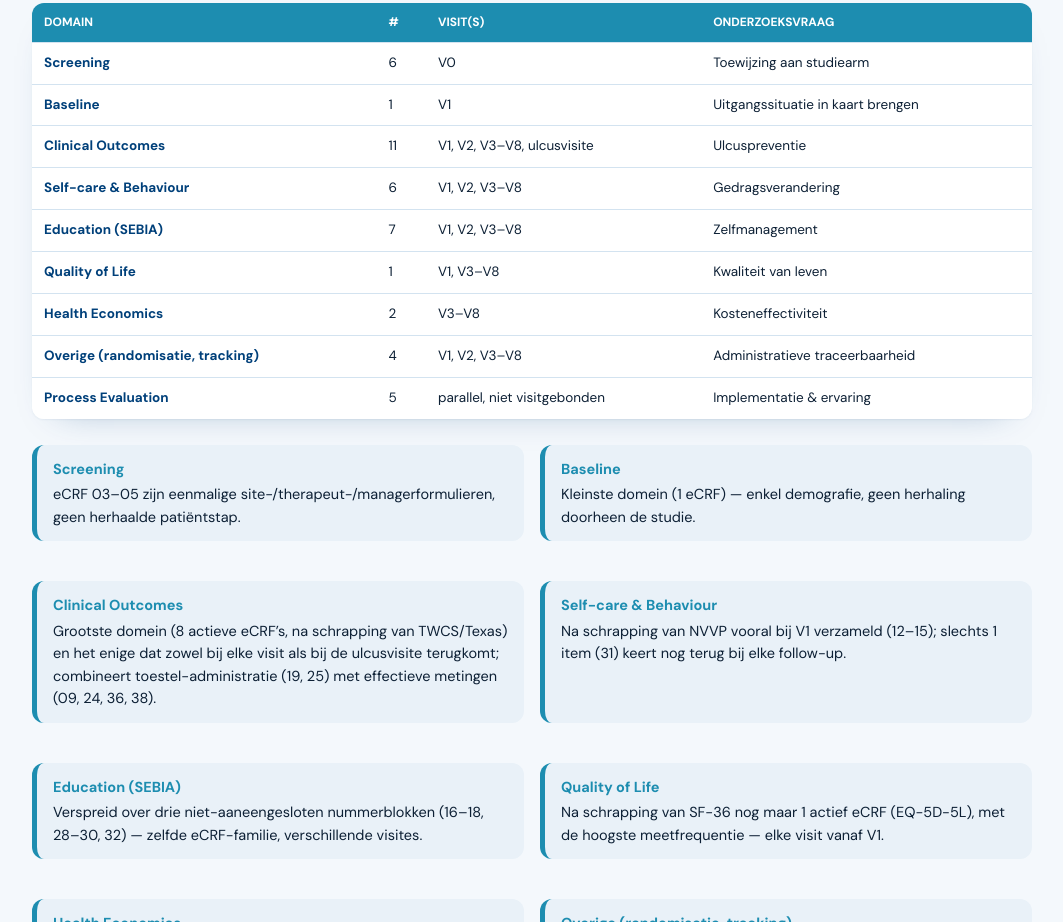
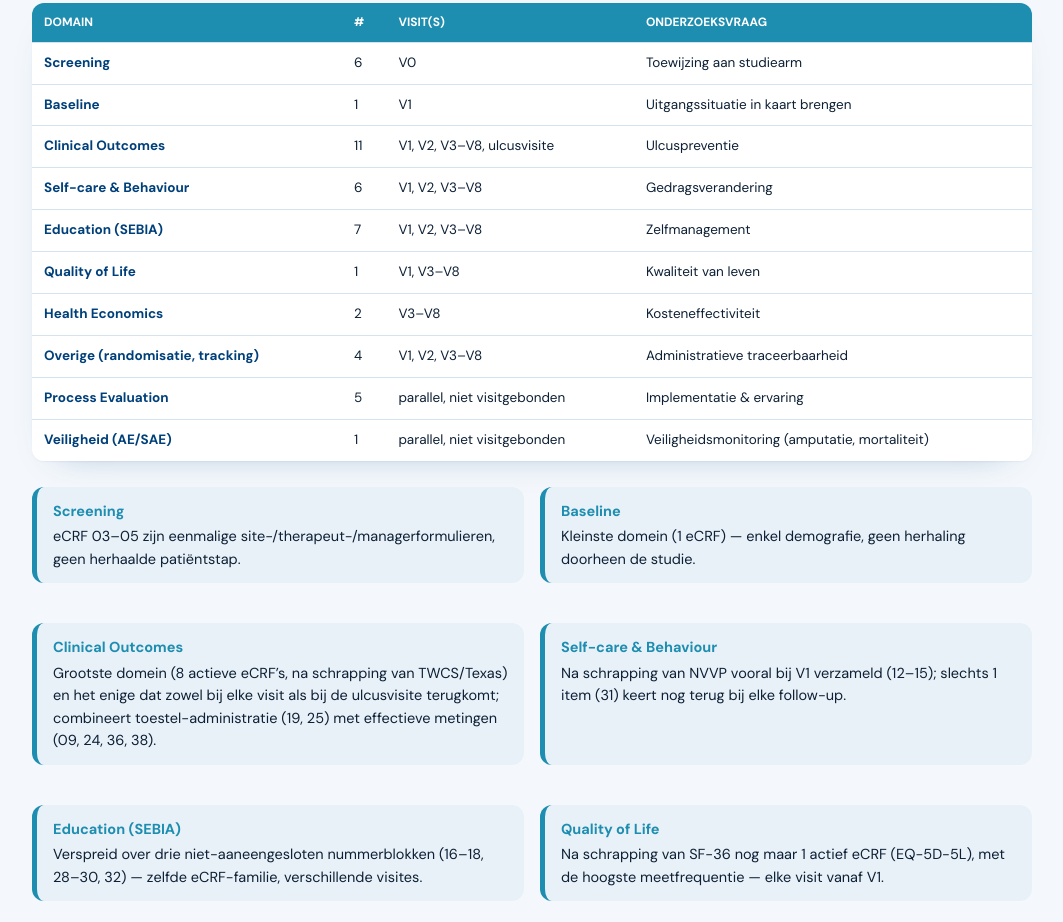
Before and after one commit to Dellfs/paradise-project, a website: page protocol-analyse.html in a window 1280 px wide. Shown: the part 1878-2800 px from the top of the page, without its empty margins (108-1171 px from the left). Drawn offline with Linux system fonts and the light colour scheme.

Commit message:
Nieuw eCRF 46: AE/SAE Report Form toegevoegd
- Structureel gat opgevuld: er bestond nog geen genummerd eCRF-document voor AE/SAE-melding, terwijl het protocol wel al 'adverse event reporting, see Section 6' citeerde als bron voor de nieuwe COS-eindpunten majeure/mineure amputatie en mortaliteit (Staniszewska et al., Diabetes Care 2024)
- eCRF 46 bevat: eventbeschrijving, ernst/SAE-criteria, causaliteit t.o.v. de PARADISE-interventie, verwachtheid, actie/uitkomst, aparte gestructureerde secties voor amputatie (majeur/mineur) en overlijden, en het meldingstraject (PI/sponsor binnen 72u/EC-FAGG) conform protocol §6
- Geplaatst in (e)CRF/Per nummer en (e)CRF/Per visite/Parallel - niet visitgebonden/Veiligheid (niet visitgebonden, net als de kwalitatieve eCRF's 39-43)
- Protocol §3.2.3 en §6.1/§6.2 expliciet gekoppeld aan eCRF-Document 46 i.p.v. de generieke 'see Section 6'-verwijzing
- protocol-analyse.html: nieuw domein 'safety' (Veiligheid AE/SAE) toegevoegd aan ECRF_FILES en de rijdata-tabel

```diff
--- a/protocol-analyse.html
+++ b/protocol-analyse.html
@@ -159,7 +159,8 @@ var ECRF_FILES={
 "44":"(e)CRF/Per nummer/44_Fidelity checklist SEBIA-interventie.docx",
 "45":"(e)CRF/Per nummer/45_Gezondheidseconomisch dagboek.docx",
 "45a":"(e)CRF/Per nummer/45a_Gezondheidseconomisch dagboek (2-wekelijks, maand 0-3).docx",
-"45b":"(e)CRF/Per nummer/45b_Gezondheidseconomisch dagboek (vervolg).docx"
+"45b":"(e)CRF/Per nummer/45b_Gezondheidseconomisch dagboek (vervolg).docx",
+"46":"(e)CRF/Per nummer/46_AE-SAE Report Form.docx"
 };
 function ecrf(n,label){var f=ECRF_FILES[n];var txt=label||('eCRF '+n.replace('b',' bis'));if(f){return '<a class="ecrf" href="'+encodeURI(f)+'" target="_blank" rel="noopener" title="'+f.replace(/"/g,'&quot;')+'">'+txt+'</a>';}return '<span class="ecrf off" title="'+tr(["bestand niet beschikbaar","file not available"])+'">'+txt+'</span>';}
 function ecrfList(arr){return '<span class="ecrflist">'+arr.map(function(n){return ecrf(n);}).join('')+'</span>';}
@@ -206,7 +207,7 @@ h+='<p class="lead">'+tr(["Een verkennende analyse van het goedgekeurde PARADISE
 h+='<div class="note tip"><span class="lab">'+tr(["Enkel voor het onderzoeksteam","For the research team only"])+'</span>'+tr(["Deze analyse is verkennend en staat los van het goedgekeurde protocol (v1.0), dat van kracht blijft tot een amendement wordt goedgekeurd. Alle eCRF-links verwijzen naar de originele documenten in de studiemap.","This analysis is exploratory and is kept separate from the approved protocol (v1.0), which remains in force until an amendment is approved. All eCRF links point to the original documents in the study folder."])+'</div>';
 h+='<div class="note warn"><span class="lab">'+tr(["Amendement","Amendment"])+'</span>'+tr(["Beslissing van de PI: ","Decision by the PI: "])+DROPPED_NOTE+tr([" worden uit het protocol geschrapt. Ze blijven hieronder zichtbaar in de traceability-matrix (doorstreept, gemarkeerd “Geschrapt”) voor auditdoeleinden, maar tellen niet meer mee in de actieve domein-cijfers hierboven."," are being dropped from the protocol. They remain visible below in the traceability matrix (struck through, marked “Dropped”) for audit purposes, but no longer count toward the active domain figures above."])+'</div>';
 
-var DOMAIN_ORDER=["screening","baseline","clinical","selfcare","education","qol","health","overige","process"];
+var DOMAIN_ORDER=["screening","baseline","clinical","selfcare","education","qol","health","overige","process","safety"];
 var DOMAIN_INFO={
  screening:{nl:"Screening",en:"Screening"},
  baseline:{nl:"Baseline",en:"Baseline"},
@@ -216,7 +217,8 @@ var DOMAIN_INFO={
  qol:{nl:"Quality of Life",en:"Quality of Life"},
  health:{nl:"Health Economics",en:"Health Economics"},
  overige:{nl:"Overige (randomisatie, tracking)",en:"Other (randomisation, tracking)"},
- process:{nl:"Process Evaluation",en:"Process Evaluation"}
+ process:{nl:"Process Evaluation",en:"Process Evaluation"},
+ safety:{nl:"Veiligheid (AE/SAE)",en:"Safety (AE/SAE)"}
 };
 function domainLabel(k){return DOMAIN_INFO[k][lang==='nl'?'nl':'en'];}
 var DOMAIN_VISITS={
@@ -224,7 +226,8 @@ var DOMAIN_VISITS={
  clinical:"V1, V2, V3&#8211;V8, "+tr(["ulcusvisite","ulcer visit"]),
  selfcare:"V1, V2, V3&#8211;V8", education:"V1, V2, V3&#8211;V8",
  qol:"V1, V3&#8211;V8", health:"V3&#8211;V8", overige:"V1, V2, V3&#8211;V8",
- process:tr(["parallel, niet visitgebonden","parallel, not visit-bound"])
+ process:tr(["parallel, niet visitgebonden","parallel, not visit-bound"]),
+ safety:tr(["parallel, niet visitgebonden","parallel, not visit-bound"])
 };
 var DOMAIN_RQ={
  screening:tr(["Toewijzing aan studiearm","Assignment to study arm"]),
@@ -235,7 +238,8 @@ var DOMAIN_RQ={
  qol:tr(["Kwaliteit van leven","Quality of life"]),
  health:tr(["Kosteneffectiviteit","Cost-effectiveness"]),
  overige:tr(["Administratieve traceerbaarheid","Administrative traceability"]),
- process:tr(["Implementatie &amp; ervaring","Implementation &amp; experience"])
+ process:tr(["Implementatie &amp; ervaring","Implementation &amp; experience"]),
+ safety:tr(["Veiligheidsmonitoring (amputatie, mortaliteit)","Safety monitoring (amputation, mortality)"])
 };
 var DOMAIN_INSIGHT={
  screening:tr(["eCRF 03&#8211;05 zijn eenmalige site-/therapeut-/managerformulieren, geen herhaalde patiëntstap.","eCRF 03&#8211;05 are one-off site/therapist/manager forms, not a repeated patient step."]),
@@ -246,7 +250,8 @@ var DOMAIN_INSIGHT={
  qol:tr(["Na schrapping van SF-36 nog maar 1 actief eCRF (EQ-5D-5L), met de hoogste meetfrequentie &#8212; elke visit vanaf V1.","After dropping SF-36, only 1 active eCRF remains (EQ-5D-5L), with the highest measurement frequency &#8212; every visit from V1 onward."]),
  health:tr(["Enige domein met PDF-vragenlijsten i.p.v. de genummerde eCRF-Worddocumenten; start pas bij V3.","Only domain using PDF questionnaires instead of the numbered eCRF Word documents; starts only at V3."]),
  overige:tr(["Grotendeels toestel-tracking (UDI-logs); geen eigen wetenschappelijk construct maar wel nodig voor traceability.","Mostly device tracking (UDI logs); not its own scientific construct but still needed for traceability."]),
- process:tr(["Volledig kwalitatief (interviews, dagboek) en niet gekoppeld aan de vaste visitplanning.","Fully qualitative (interviews, diary) and not tied to the fixed visit schedule."])
+ process:tr(["Volledig kwalitatief (interviews, dagboek) en niet gekoppeld aan de vaste visitplanning.","Fully qualitative (interviews, diary) and not tied to the fixed visit schedule."]),
+ safety:tr(["Nieuw (2026): enige gestructureerde vastlegging van amputatie en overlijden, toegevoegd om de secundaire eindpunten uit de internationale Core Outcome Set (Staniszewska et al., 2024) te kunnen rapporteren.","New (2026): the only structured capture of amputation and mortality, added to support reporting of the secondary endpoints from the international Core Outcome Set (Staniszewska et al., 2024)."])
 };
 var TYPE_ORDER=["vragenlijst","feedback","educatie","toestel","meting","classificatie","administratie","kwalitatief"];
 var TYPE_INFO={
@@ -311,7 +316,8 @@ var ECRF_ROWS=[
  ["40","process",tr(["Structured diary &#8212; therapeut","Structured diary &#8212; therapist"]),tr(["parallel","parallel"]),"kwalitatief"],
  ["41","process",tr(["Interview guide &#8212; patiënt","Interview guide &#8212; patient"]),tr(["parallel","parallel"]),"kwalitatief"],
  ["42","process",tr(["Interview guide &#8212; therapeut","Interview guide &#8212; therapist"]),tr(["parallel","parallel"]),"kwalitatief"],
- ["43","process",tr(["Interview guide &#8212; management","Interview guide &#8212; management"]),tr(["parallel","parallel"]),"kwalitatief"]
+ ["43","process",tr(["Interview guide &#8212; management","Interview guide &#8212; management"]),tr(["parallel","parallel"]),"kwalitatief"],
+ ["46","safety",tr(["AE/SAE Report Form","AE/SAE Report Form"]),tr(["parallel","parallel"]),"administratie"]
 ];
 
 h+='<div class="sh">'+tr(["Achtergrond &amp; doel","Background &amp; purpose"])+'</div>';
```
Also changed, not shown: 3 other files.
